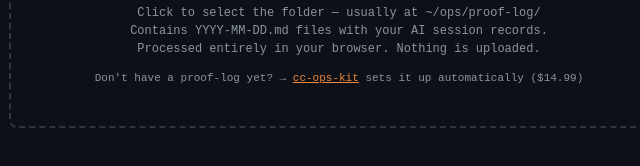
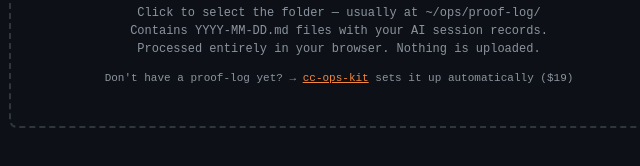
Before and after one commit to yurukusa/cc-receipt, a website: page index.html in a window 1280 px wide. Shown: the part 202-368 px from the top of the page, 301-941 px from the left. Drawn offline with Linux system fonts and the light colour scheme.

Commit message:
fix: update cc-ops-kit price to $19

```diff
--- a/index.html
+++ b/index.html
@@ -94,7 +94,7 @@
     <p>Click to select the folder — usually at <code>~/ops/proof-log/</code><br>
     Contains <code>YYYY-MM-DD.md</code> files with your AI session records.<br>
     Processed entirely in your browser. Nothing is uploaded.</p>
-    <p style="margin-top:12px;font-size:11px;color:var(--muted)">Don't have a proof-log yet? → <a href="https://yurukusa.github.io/cc-ops-kit-landing/" target="_blank" style="color:var(--orange)">cc-ops-kit</a> sets it up automatically ($14.99)</p>
+    <p style="margin-top:12px;font-size:11px;color:var(--muted)">Don't have a proof-log yet? → <a href="https://yurukusa.github.io/cc-ops-kit-landing/" target="_blank" style="color:var(--orange)">cc-ops-kit</a> sets it up automatically ($19)</p>
   </div>
 
   <div id="output">
```
